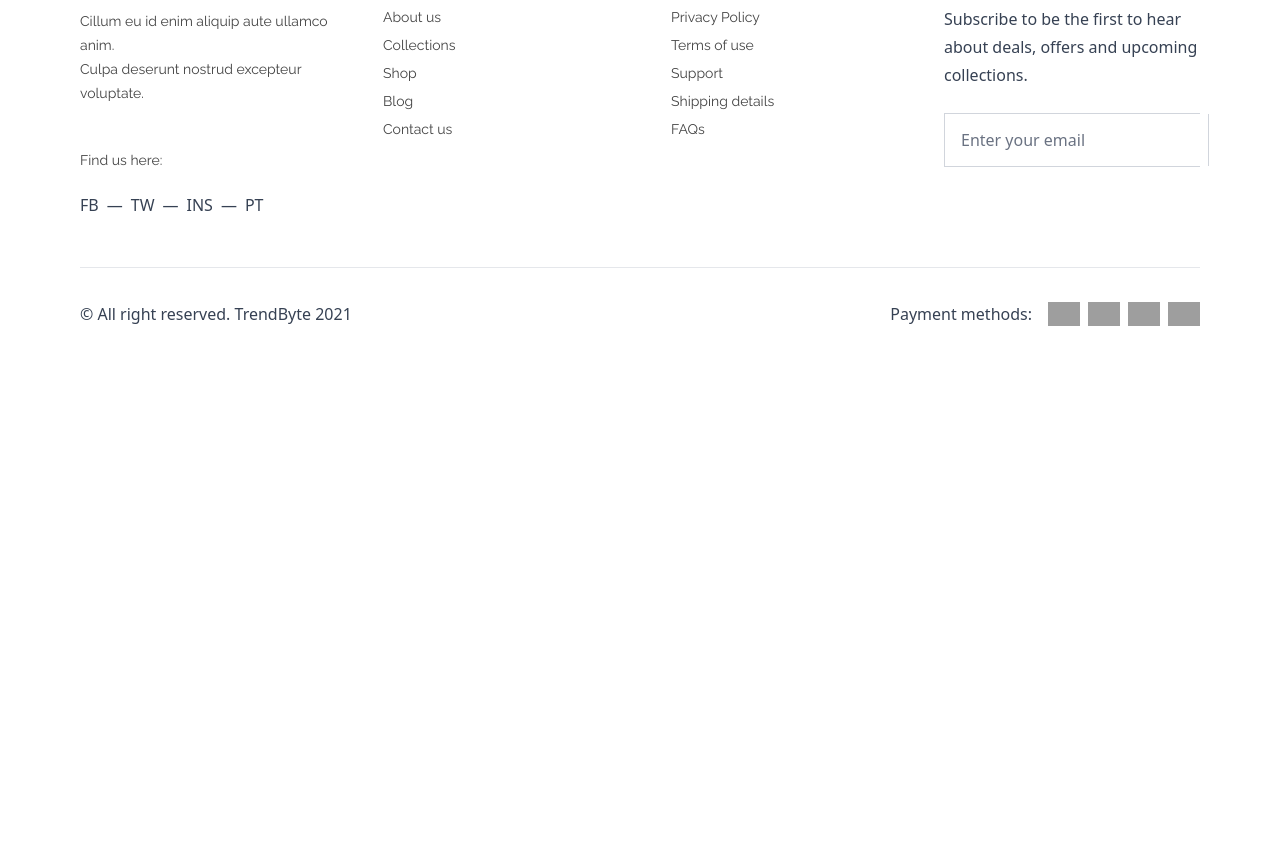
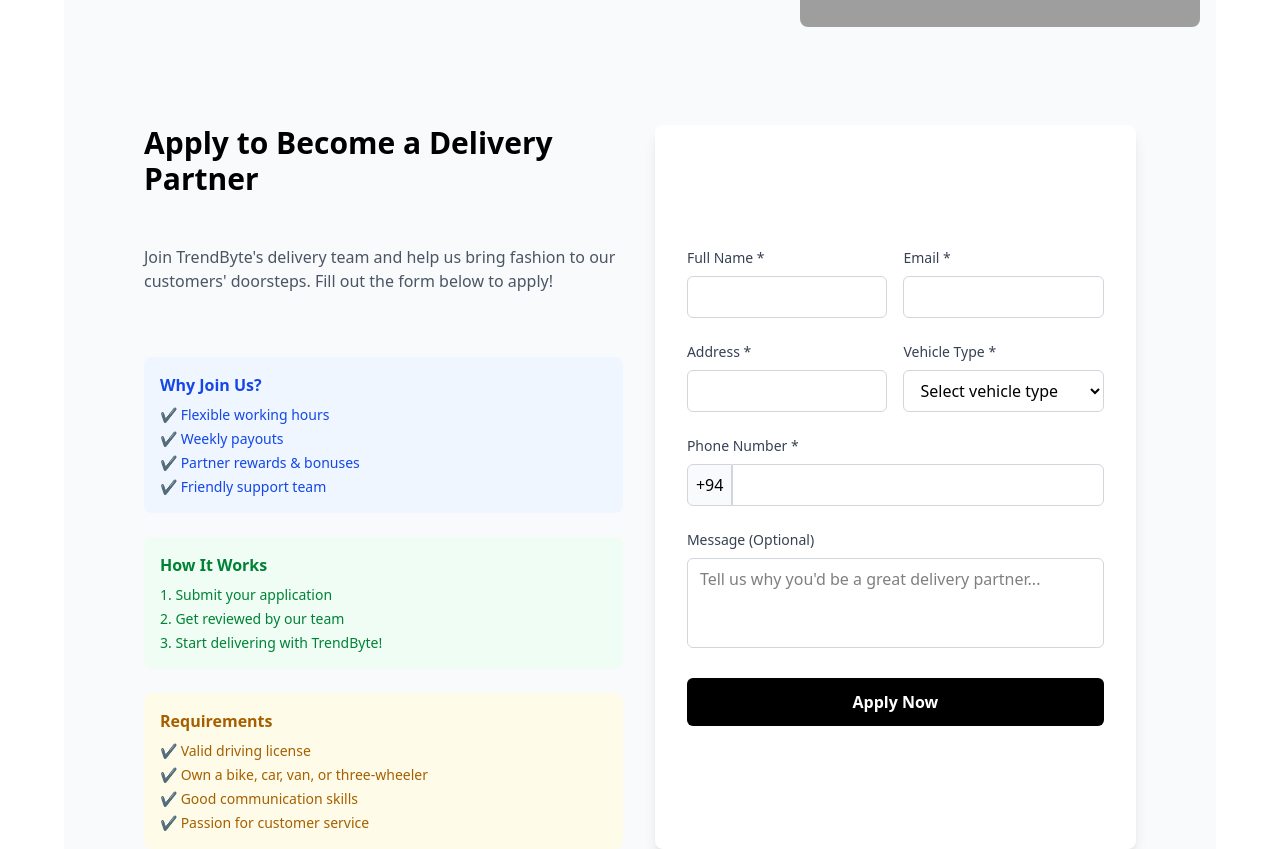
Before and after one commit to Kaju2002/OnlineClothStore, a React (Vite) app in the folder client/: page /become-delivery-partner in a window 1280 px wide. Shown: the part 440-1289 px from the top of the page. Before the commit the page ends 800 px from the top, so only its background shows below. Built offline with nearby package versions, Linux system fonts and the light colour scheme; grey boxes are pictures that could not be loaded.

Commit message:
Add BecomeDeliveryPartner page and update Navbar and App routes; enhance Footer and TopProducts descriptions for better branding.

```diff
--- a/client/src/App.jsx
+++ b/client/src/App.jsx
@@ -18,6 +18,7 @@
 import WishlistPage from "./pages/WishlistPage";
 import { ToastContainer } from 'react-toastify';
 import MyOrders from "./components/MyOrders";
+import BecomeDeliveryPartner from "./pages/BecomeDeliveryPartner";
 import 'react-toastify/dist/ReactToastify.css';
 function App() {
   return (
@@ -41,6 +42,7 @@
           <Route path="/about" element={<AboutPage />} />
           <Route path="/wishlist" element={<WishlistPage />} />
           <Route path="/my-orders" element={<MyOrders />} />
+          <Route path="/become-delivery-partner" element={<BecomeDeliveryPartner />} />
         </Routes>
       </main>
       <Footer />
--- a/client/src/components/Footer.jsx
+++ b/client/src/components/Footer.jsx
@@ -17,7 +17,7 @@
               />
             </div>
             <p className="footer-description text-center mb-6">
-              Cillum eu id enim aliquip aute ullamco anim. Culpa deserunt nostrud excepteur voluptate.
+              TrendByte brings you the latest fashion collections and top-quality products. Join our community and stay stylish every season!
             </p>
             <div>
               <p className="footer-description text-center mb-2">Find us here:</p>
@@ -148,8 +148,8 @@
                 <span className="text-2xl font-bold tracking-wide text-gray-900">TrendByte</span>
               </div>
               <span className="footer-description">
-                Cillum eu id enim aliquip aute ullamco anim. <br />
-                Culpa deserunt nostrud excepteur voluptate.
+                TrendByte brings you the latest fashion collections and top-quality products.<br />
+                Join our community and stay stylish every season!
               </span>
               <div className="mt-6">
                 <span className="footer-description">Find us here:</span>
--- a/client/src/components/Navbar.jsx
+++ b/client/src/components/Navbar.jsx
@@ -195,6 +195,7 @@
                     <Link to="/login" className="block px-4 py-2 text-gray-700 hover:bg-gray-50" onClick={() => handleDropdown("")}>Login</Link>
                     <Link to="/register" className="block px-4 py-2 text-gray-700 hover:bg-gray-50" onClick={() => handleDropdown("")}>Registration</Link>
                     <Link to="/about" className="block px-4 py-2 text-gray-700 hover:bg-gray-50" onClick={() => handleDropdown("")}>About Us</Link>
+                    <Link to="/become-delivery-partner" className="block px-4 py-2 text-gray-700 hover:bg-gray-50" onClick={() => handleDropdown("")}>Become Delivery Partner</Link>
                   </div>
                 )}
               </div>
--- a/client/src/components/TopProducts.jsx
+++ b/client/src/components/TopProducts.jsx
@@ -48,8 +48,7 @@
             Best Sellers At Mollee
           </h2>
           <p className="max-w-2xl mx-auto text-sm sm:text-base leading-6 sm:leading-7 font-raleway text-gray-700 px-4">
-            Cillum eu id enim aliquip aute ullamco anim. Culpa deserunt nostrud excepteur voluptate velit ipsum esse
-            enim.
+            Discover our best-selling products, loved by customers for their quality and style. Shop the top picks and elevate your wardrobe with the latest trends.
           </p>
         </div>
 
--- /dev/null
+++ b/client/src/pages/BecomeDeliveryPartner.jsx
@@ -0,0 +1,180 @@
+import React, { useState } from "react";
+import ProductHeader from "../components/ProductHeader";
+
+const BecomeDeliveryPartner = () => {
+  const [form, setForm] = useState({
+    name: "",
+    email: "",
+    phone: "",
+    address: "",
+    vehicleType: "",
+    message: ""
+  });
+  const [submitted, setSubmitted] = useState(false);
+  const [error, setError] = useState("");
+
+  const handleChange = (e) => {
+    const { name, value } = e.target;
+    setForm((prev) => ({ ...prev, [name]: value }));
+    setError("");
+  };
+
+  const handleSubmit = (e) => {
+    e.preventDefault();
+    // Basic validation
+    if (!form.name || !form.email || !form.phone || !form.address || !form.vehicleType) {
+      setError("Please fill in all required fields.");
+      return;
+    }
+    setSubmitted(true);
+  };
+
+  return (
+    <div className="min-h-screen bg-gray-50">
+      <ProductHeader
+        title="Become a Delivery Partner"
+  bannerImage="https://images.unsplash.com/photo-1521737852567-6949f3f9f2b5?auto=format&fit=crop&w=1200&q=80"
+        altText="Delivery Partner Banner"
+        breadcrumbText="Home / Become a Delivery Partner"
+      />
+      <div className="container mx-auto px-4 py-12 max-w-5xl">
+        <div className="flex flex-col md:flex-row gap-8 items-stretch">
+          {/* Left Side: Extra Content */}
+          <div className="md:w-1/2 flex flex-col justify-center gap-8">
+            <h2 className="text-3xl font-semibold mb-4 text-center md:text-left">Apply to Become a Delivery Partner</h2>
+            <p className="text-gray-600 mb-8 text-center md:text-left">
+              Join TrendByte's delivery team and help us bring fashion to our customers' doorsteps. Fill out the form below to apply!
+            </p>
+            <div className="grid grid-cols-1 gap-6">
+              <div className="bg-blue-50 rounded-lg p-4 text-center md:text-left">
+                <h3 className="font-bold text-blue-700 mb-2">Why Join Us?</h3>
+                <ul className="text-blue-700 text-sm space-y-1">
+                  <li>✔ Flexible working hours</li>
+                  <li>✔ Weekly payouts</li>
+                  <li>✔ Partner rewards & bonuses</li>
+                  <li>✔ Friendly support team</li>
+                </ul>
+              </div>
+              <div className="bg-green-50 rounded-lg p-4 text-center md:text-left">
+                <h3 className="font-bold text-green-700 mb-2">How It Works</h3>
+                <ol className="text-green-700 text-sm space-y-1 list-decimal list-inside">
+                  <li>Submit your application</li>
+                  <li>Get reviewed by our team</li>
+                  <li>Start delivering with TrendByte!</li>
+                </ol>
+              </div>
+              <div className="bg-yellow-50 rounded-lg p-4 text-center md:text-left">
+                <h3 className="font-bold text-yellow-700 mb-2">Requirements</h3>
+                <ul className="text-yellow-700 text-sm space-y-1">
+                  <li>✔ Valid driving license</li>
+                  <li>✔ Own a bike, car, van, or three-wheeler</li>
+                  <li>✔ Good communication skills</li>
+                  <li>✔ Passion for customer service</li>
+                </ul>
+              </div>
+            </div>
+          </div>
+          {/* Right Side: Form */}
+          <div className="md:w-1/2 bg-white rounded-lg shadow-lg p-8 flex flex-col justify-center">
+            {submitted ? (
+              <div className="text-green-600 text-center text-lg font-semibold py-8">
+                Thank you for applying! We will review your application and contact you soon.
+              </div>
+            ) : (
+              <form className="space-y-6" onSubmit={handleSubmit}>
+                {error && <div className="bg-red-50 border border-red-200 text-red-700 px-4 py-3 rounded text-sm">{error}</div>}
+                <div className="flex flex-col md:flex-row gap-4">
+                  <div className="flex-1">
+                    <label className="block text-sm font-medium text-gray-700 mb-2">Full Name *</label>
+                    <input
+                      type="text"
+                      name="name"
+                      value={form.name}
+                      onChange={handleChange}
+                      className="w-full px-3 py-2 border border-gray-300 rounded-md focus:outline-none focus:ring-2 focus:ring-black"
+                      required
+                    />
+                  </div>
+                  <div className="flex-1">
+                    <label className="block text-sm font-medium text-gray-700 mb-2">Email *</label>
+                    <input
+                      type="email"
+                      name="email"
+                      value={form.email}
+                      onChange={handleChange}
+                      className="w-full px-3 py-2 border border-gray-300 rounded-md focus:outline-none focus:ring-2 focus:ring-black"
+                      required
+                    />
+                  </div>
+                </div>
+                  <div className="flex flex-col md:flex-row gap-4">
+                    <div className="flex-1">
+                      <label className="block text-sm font-medium text-gray-700 mb-2">Address *</label>
+                      <input
+                        type="text"
+                        name="address"
+                        value={form.address}
+                        onChange={handleChange}
+                        className="w-full px-3 py-2 border border-gray-300 rounded-md focus:outline-none focus:ring-2 focus:ring-black"
+                        required
+                      />
+                    </div>
+                    <div className="flex-1">
+                      <label className="block text-sm font-medium text-gray-700 mb-2">Vehicle Type *</label>
+                      <select
+                        name="vehicleType"
+                        value={form.vehicleType}
+                        onChange={handleChange}
+                        className="w-full px-3 py-2 border border-gray-300 rounded-md focus:outline-none focus:ring-2 focus:ring-black"
+                        required
+                      >
+                        <option value="">Select vehicle type</option>
+                        <option value="Bike">Bike</option>
+                        <option value="Car">Car</option>
+                        <option value="Van">Van</option>
+                        <option value="Three Wheeler">Three Wheeler</option>
+                        <option value="Other">Other</option>
+                      </select>
+                    </div>
+                  </div>
+                <div>
+                  <label className="block text-sm font-medium text-gray-700 mb-2">Phone Number *</label>
+                  <div className="flex items-center">
+                    <span className="px-2 py-2 border border-gray-300 bg-gray-50 rounded-l-md select-none">+94</span>
+                    <input
+                      type="tel"
+                      name="phone"
+                      value={form.phone}
+                      onChange={handleChange}
+                      className="w-full px-3 py-2 border border-gray-300 rounded-r-md focus:outline-none focus:ring-2 focus:ring-black"
+                      required
+                    />
+                  </div>
+                </div>
+                <div>
+                  <label className="block text-sm font-medium text-gray-700 mb-2">Message (Optional)</label>
+                  <textarea
+                    name="message"
+                    value={form.message}
+                    onChange={handleChange}
+                    rows="3"
+                    className="w-full px-3 py-2 border border-gray-300 rounded-md focus:outline-none focus:ring-2 focus:ring-black resize-none"
+                    placeholder="Tell us why you'd be a great delivery partner..."
+                  />
+                </div>
+                <button
+                  type="submit"
+                  className="w-full bg-black text-white py-3 rounded-md font-semibold hover:bg-gray-800 transition-colors"
+                >
+                  Apply Now
+                </button>
+              </form>
+            )}
+          </div>
+        </div>
+      </div>
+    </div>
+  );
+};
+
+export default BecomeDeliveryPartner;
```
